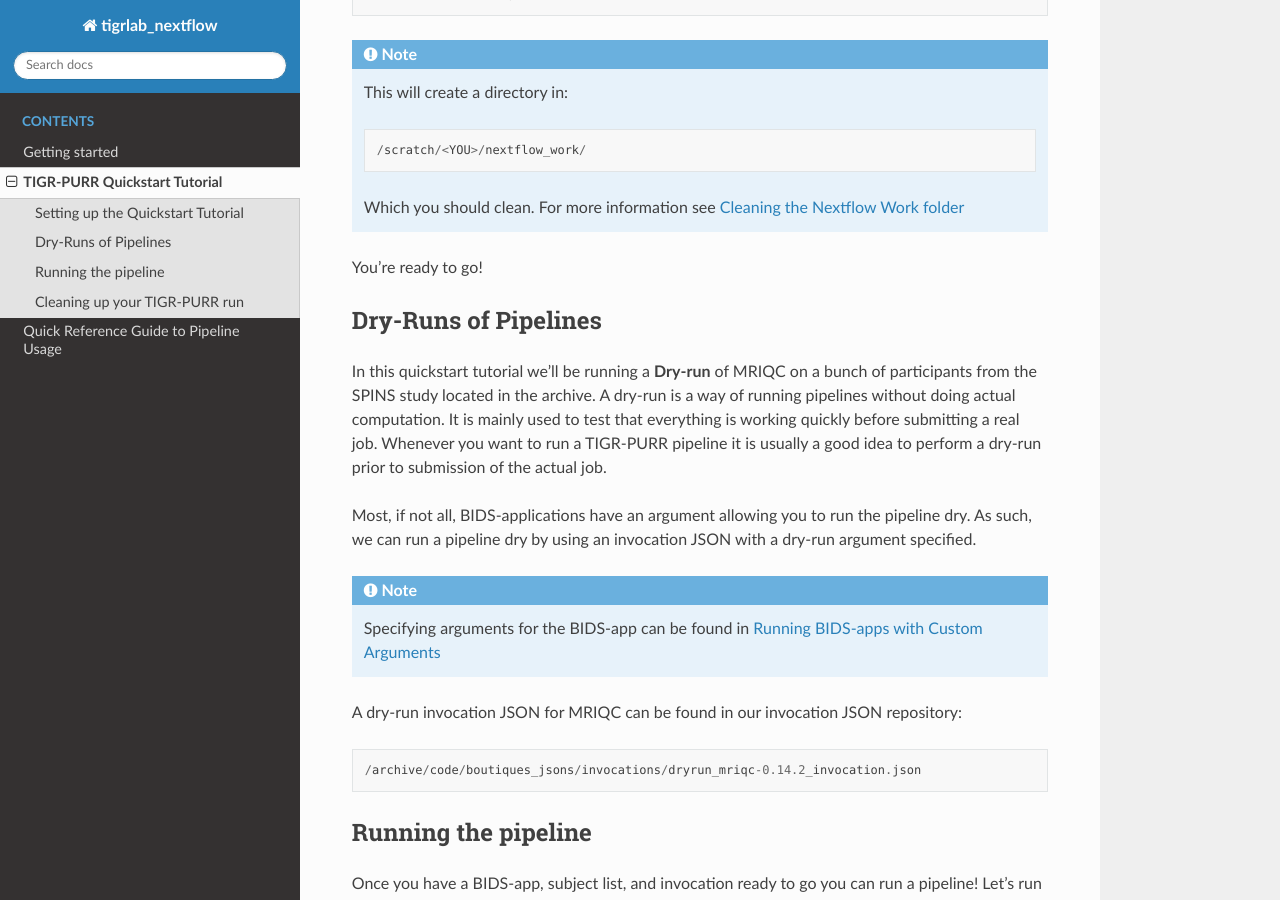
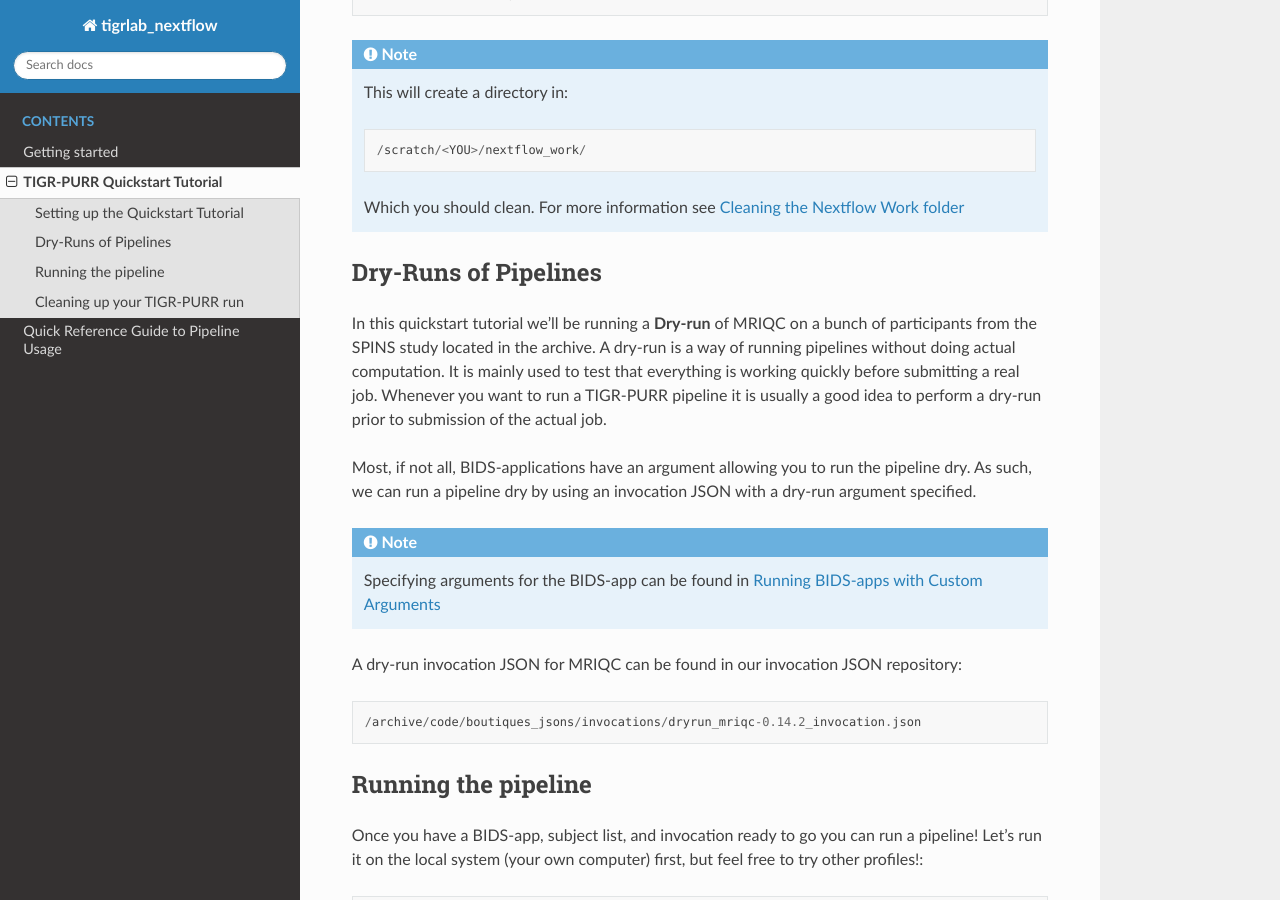
Before and after one commit to kimjetwav/TIGR_PURR, a Sphinx documentation site: the page built from docs/source/quickstart_tutorial.rst, in a window 1280 px wide and 900 px high, scrolled down 878 px. Built offline with Sphinx 7.4.7 and the Read the Docs theme 2.0.0, drawn with Linux system fonts in a browser that asks for light colours.

```diff
--- a/docs/source/conf.py
+++ b/docs/source/conf.py
@@ -40,6 +40,11 @@ exclude_patterns = []
 
 master_doc = 'index'
 
+extensions = [
+            'sphinx.ext.autosectionlabel'
+            ]
+autosectionlabel_prefix_document = True
+
 
 # -- Options for HTML output -------------------------------------------------
 
--- a/docs/source/getting_started.rst
+++ b/docs/source/getting_started.rst
@@ -63,6 +63,7 @@ This will automatically submit SLURM jobs to the local Kimel cluster and run the
 
 
 .. _clean:
+
 Cleaning the Nextflow Work folder
 ==================================
 
@@ -106,6 +107,7 @@ That's it! Now you might be wondering **what exactly did I run with MRIQC?**
 
 
 .. _invocation:
+
 Running BIDS-apps with Custom Arguments
 ==============================================
 
@@ -249,6 +251,7 @@ For more information on Nextflow reports check out the `Nextflow Reference Docum
 
 
 .. _profiles:
+
 Running Pipelines on Other Systems (SCC/Scinet/Local)
 =====================================================
 
--- a/docs/source/index.rst
+++ b/docs/source/index.rst
@@ -18,6 +18,7 @@ TIGR-PURR is a pipeline system based off a combination of `Nextflow <https://www
 * Your local computer
 
 To learn about how you can run BIDS pipelines on any BIDS dataset go to :ref:`getting_started`
+
 To go through a quick example that you can run yourself, check out the :ref:`quickstart_tutorial`
 
 .. toctree::
--- a/docs/source/quickstart_tutorial.rst
+++ b/docs/source/quickstart_tutorial.rst
@@ -37,7 +37,7 @@ Finally, load in the **Nextflow** module::
                 /scratch/<YOU>/nextflow_work/
 
         Which you should clean. For more information see :ref:`clean`
-You're ready to go!
+
 
 
 Dry-Runs of Pipelines
```
